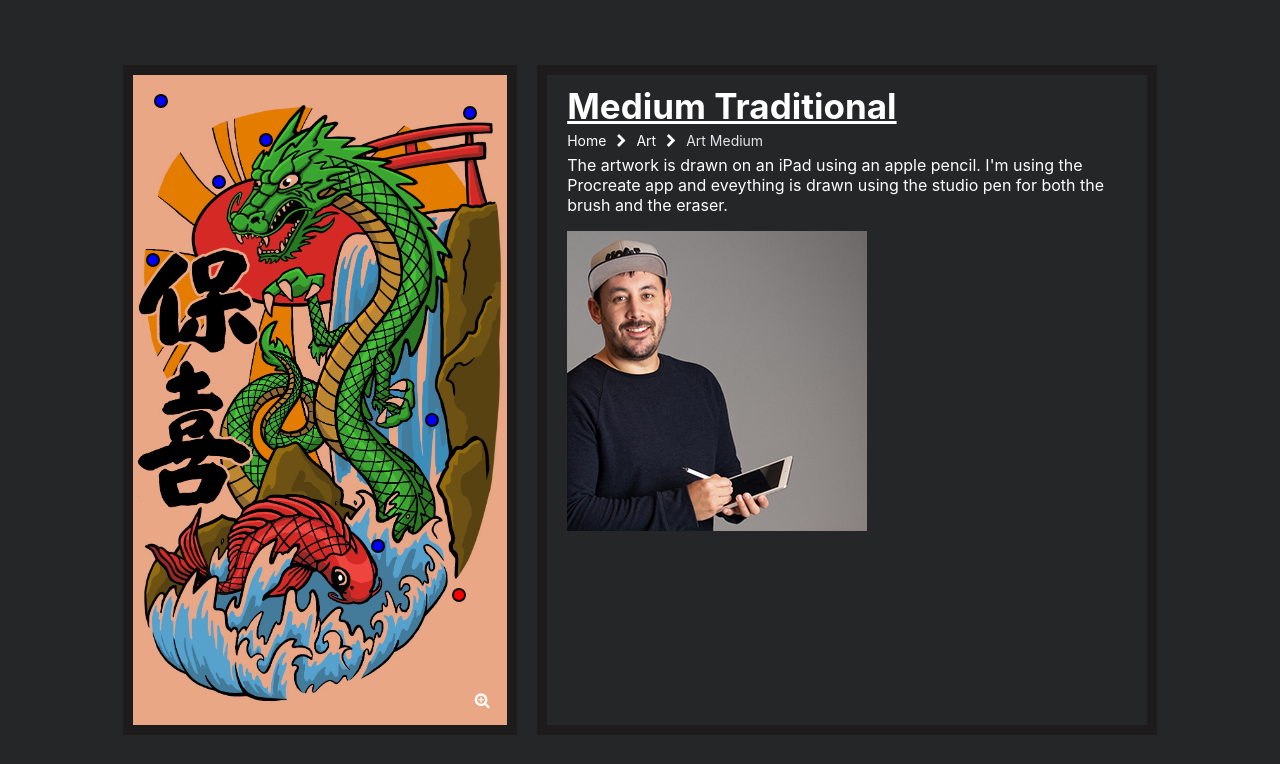
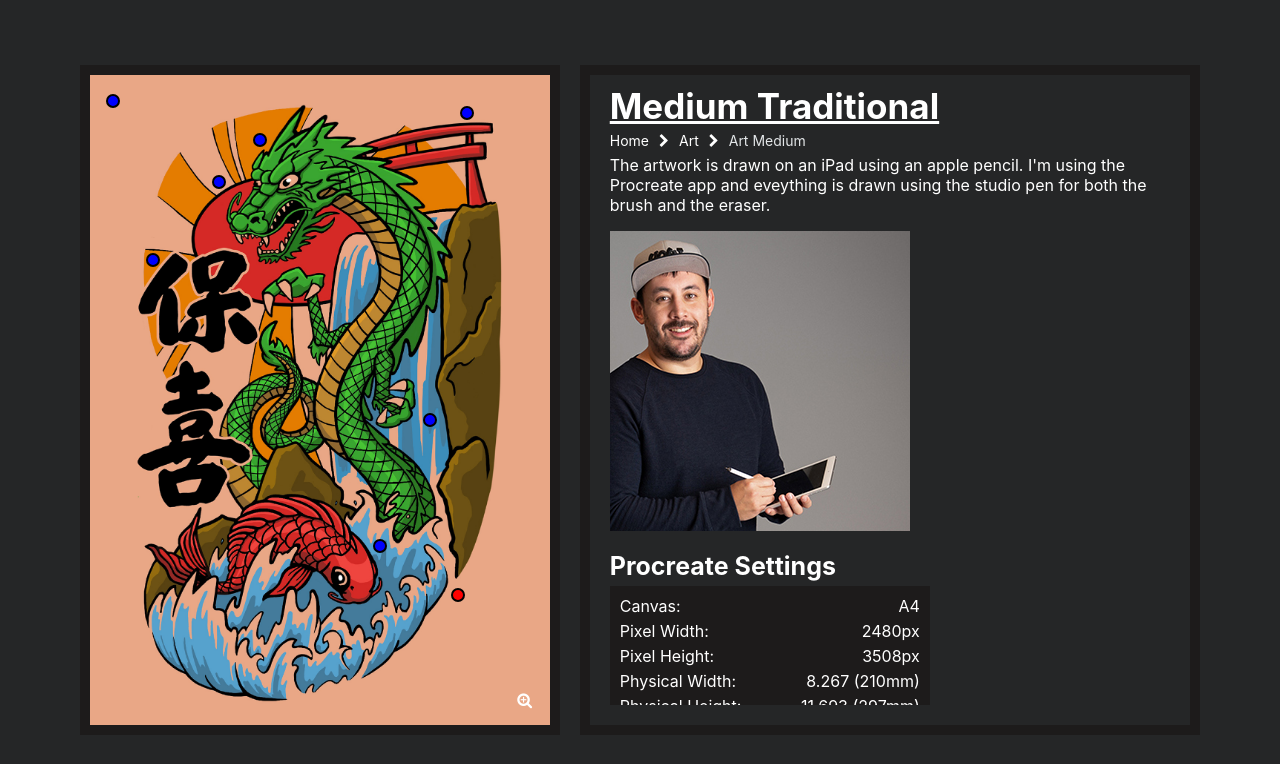
Before and after one commit to travishoki/hoki-tattoo, a React (Create React App) app: page /art/art-medium in a window 1280 px wide. Shown: the top 764 px of the page. Built offline with nearby package versions, Linux system fonts and the light colour scheme.

Commit message:
tattoo resize

```diff
--- a/src/TattooCanvas/TattooCanvas.tsx
+++ b/src/TattooCanvas/TattooCanvas.tsx
@@ -1,6 +1,6 @@
 import React from 'react';
 import { getWidthFromHeight } from '~helpers/numbers';
-import ImgTattoo from '~images/tattoo.jpg';
+import ImgTattooSmall from '~images/tattoo-small.jpg';
 import { ORIGINAL_HEIGHT, ORIGINAL_WIDTH, SPOTS } from '../const';
 import { Spot } from './Spot';
 import { MagnifyingGlass } from './MagnifyingGlass';
@@ -15,7 +15,7 @@ export const TattooCanvas = ({ height }: TattooCanvasProps) => {
 				<Spot key={index} {...spot} height={height} width={width} />
 			))}
 
-			<img alt="Tattoo" height={height} src={ImgTattoo} width={width} />
+			<img alt="Tattoo" height={height} src={ImgTattooSmall} width={width} />
 
 			<MagnifyingGlass />
 		</div>
--- a/src/const.ts
+++ b/src/const.ts
@@ -3,57 +3,57 @@ export const LAPTOP_HEIGHT = 650;
 export const LAPTOP_WIDTH = 600;
 
 // Tattoo Size
-export const ORIGINAL_WIDTH = 1179;
-export const ORIGINAL_HEIGHT = 2047;
+export const ORIGINAL_WIDTH = 2480;
+export const ORIGINAL_HEIGHT = 3508;
 
 // Tattoo Spots
 export const SPOTS: SpotType[] = [
 	{
 		link: '/art',
 		title: 'Art',
-		x: 0.87,
+		x: 0.8,
 		y: 0.8,
 	},
 	{
 		link: '/dragon',
 		title: 'Dragon',
-		x: 0.355,
+		x: 0.37,
 		y: 0.1,
 	},
 	{
 		link: '/journey',
 		title: 'Journey',
-		x: 0.8,
+		x: 0.74,
 		y: 0.53,
 	},
 	{
 		link: '/kanji',
 		title: 'Kanji',
-		x: 0.055,
+		x: 0.137,
 		y: 0.285,
 	},
 	{
 		link: '/koi',
 		title: 'Koi',
-		x: 0.655,
+		x: 0.63,
 		y: 0.725,
 	},
 	{
 		link: '/sun',
 		title: 'Sun',
-		x: 0.23,
+		x: 0.28,
 		y: 0.165,
 	},
 	{
 		link: '/torii',
 		title: 'Torii',
-		x: 0.9,
+		x: 0.82,
 		y: 0.059,
 	},
 	{
 		link: '/why',
 		title: 'Why',
-		x: 0.075,
+		x: 0.05,
 		y: 0.04,
 	},
 ];
--- /dev/null
+++ b/src/pages/ArtMediumPage.scss
@@ -0,0 +1,16 @@
+ul.procreate-settings-list {
+	background: #1d1b1b;
+	list-style-type: none;
+	padding: 10px;
+	max-width: 300px;
+
+	li {
+		justify-content: space-between;
+		align-items: center;
+		display: flex;
+
+		p {
+			margin: 0;
+		}
+	}
+}
--- a/src/pages/ArtMediumPage.tsx
+++ b/src/pages/ArtMediumPage.tsx
@@ -3,6 +3,8 @@ import { ImageMaximizable } from '~components/ImageModal/ImageMaximizable';
 import ImgIpadArt from '~images/ipad-art.jpg';
 import ImgIpadArtSmall from '~images/ipad-art-small.jpg';
 import { Page } from '../components/Page/Page';
+import { SubTitle } from '~components/SubTitle/SubTitle';
+import './ArtMediumPage.scss';
 
 export const ArtMediumPage = () => {
 	return (
@@ -20,6 +22,28 @@ export const ArtMediumPage = () => {
 				srcLarge={ImgIpadArt}
 				srcLargeDimensions={[510, 510]}
 			/>
+
+			<SubTitle>Procreate Settings</SubTitle>
+			<ul className="procreate-settings-list">
+				<li>
+					<p>Canvas:</p> <p>A4</p>
+				</li>
+				<li>
+					<p>Pixel Width:</p> <p>2480px</p>
+				</li>
+				<li>
+					<p>Pixel Height:</p> <p>3508px</p>
+				</li>
+				<li>
+					<p>Physical Width:</p> <p>8.267 (210mm)</p>
+				</li>
+				<li>
+					<p>Physical Height:</p> <p>11.693 (297mm)</p>
+				</li>
+				<li>
+					<p>DPI:</p> <p>300</p>
+				</li>
+			</ul>
 		</Page>
 	);
 };
```
Also changed, not shown: src/images/tattoo-small.jpg (added), src/images/tattoo.jpg.
